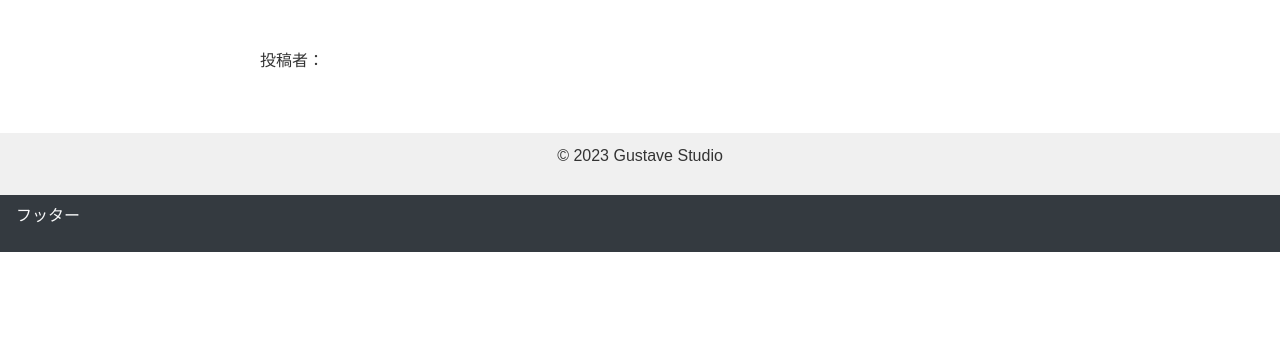
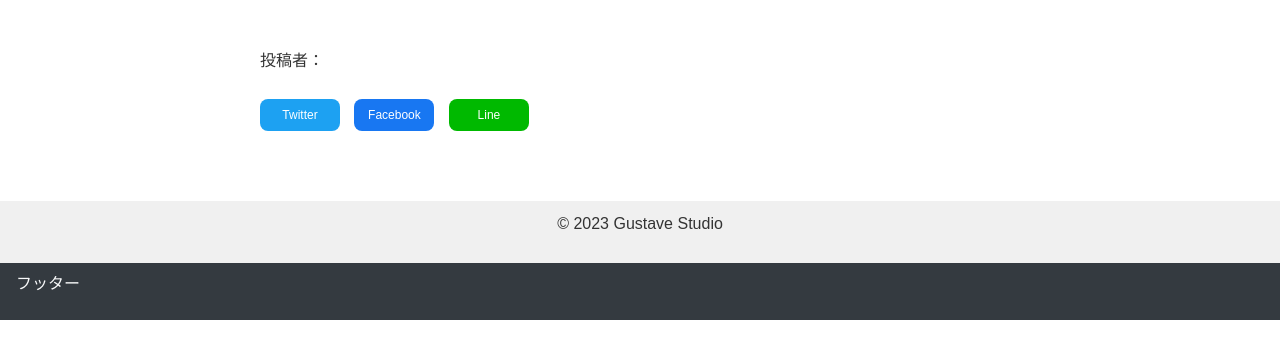
Before and after one commit to gustave-studio/science, a Django app: template templates/detail_page.html in a window 1280 px wide. Shown: the part 58-417 px from the top of the page. Run offline with Django 4.2, Linux system fonts and the light colour scheme; the template is opened without the code that fills it, so the values that code supplies are empty; parts of the project's set-up code (start-up, migrations or seed data) failed here and were passed over.

Commit message:
🚧SNSシェアボタンを設置
URLはまだ設定しない。

```diff
--- a/static/detail_page.css
+++ b/static/detail_page.css
@@ -40,3 +40,36 @@ img {
     max-width: 100%;
     height: auto;
 }
+
+.social-buttons {
+  margin-top: 10px;
+  text-align: left;
+}
+
+.social-button {
+  display: inline-flex;
+  align-items: center;
+  justify-content: center;
+  padding: 10px 10px;
+  text-align: center;
+  text-decoration: none;
+  color: #fff;
+  border-radius: 8px;
+  transition: background-color 0.3s;
+  margin: 10px 10px 10px 0px;
+  width: 80px;
+  font-size: 12px;
+  line-height: 1;
+}
+
+.social-button.twitter { background-color: #1da1f2; }
+.social-button.facebook { background-color: #1877f2; }
+.social-button.line { background-color: #00b900; }
+
+.social-button i {
+  margin-right: 5px;
+}
+
+.social-button:hover {
+  background-color: #1da1f2 !important;
+  text-decoration: none !important;
--- a/templates/detail_page.html
+++ b/templates/detail_page.html
@@ -11,6 +11,17 @@
   <article>
     <h2>{{ object.title }}</h2>
     <p>投稿者：{{ object.author }}</p>
+    <div class="social-buttons">
+      <a href="https://twiter.com/share?url={URL}" rel="nofollow noopener" target="_blank" class="social-button twitter">
+        Twitter
+      </a>
+      <a href="http://www.facebook.com/share.php?u={URL}" rel="nofollow noopener" target="_blank" class="social-button facebook">
+        Facebook
+      </a>
+      <a href="http://line.me/R/msg/text/?{URL}%0a{ページのタイトルなど表示したいテキスト}" target="_blank" rel="nofollow noopener" class="social-button line">
+        Line
+      </a>
+    </div>
     <p>{{ object.content|safe }}</p>
   </article>
 </main>
```
